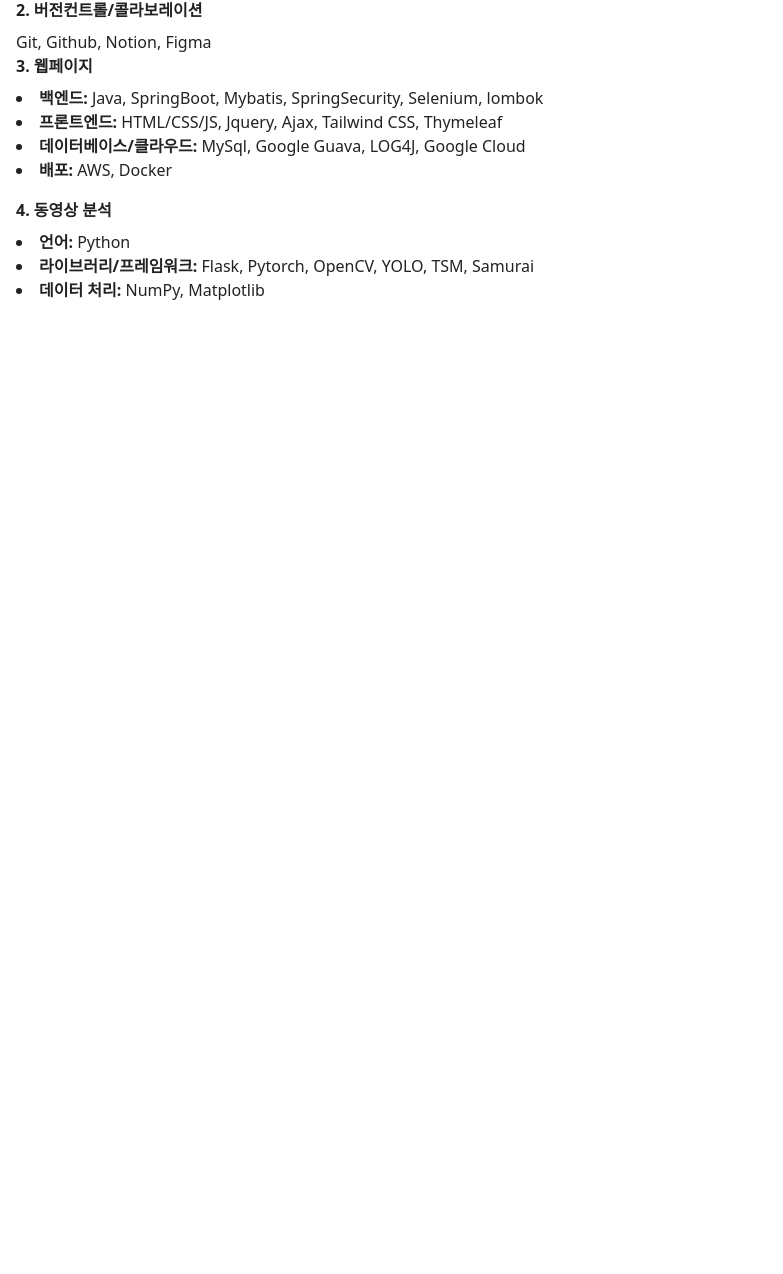
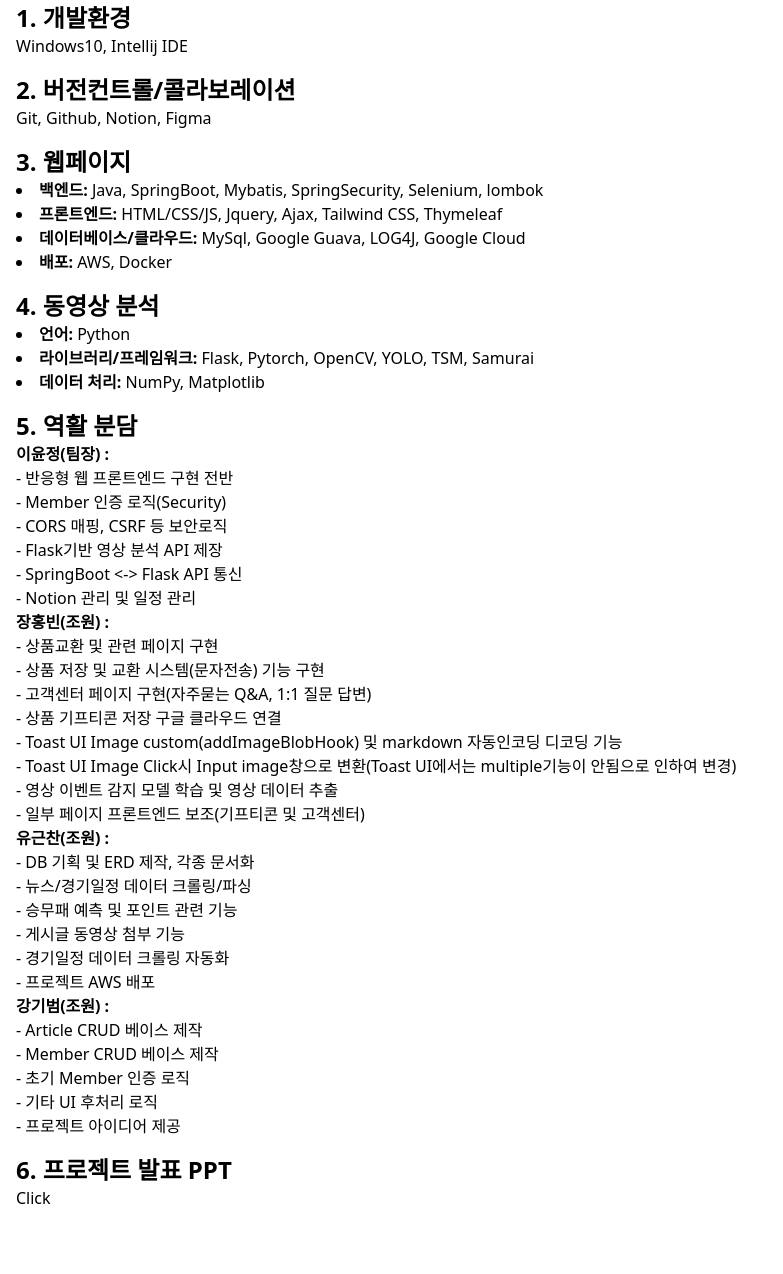
Before and after one commit to binch95/portfolio, a website built with webpack: page teamProject.html in a window 1280 px wide. Shown: the part 690-1964 px from the top of the page, without its empty margins (0-783 px from the left). Before the commit the page ends 1056 px from the top, so only its background shows below. Built offline with nearby package versions, Linux system fonts and the light colour scheme.

Commit message:
수정중

```diff
--- a/teamProject.html
+++ b/teamProject.html
@@ -6,7 +6,6 @@
   <meta name="viewport" content="width=device-width, initial-scale=1.0">
   <meta name="color-scheme" content="light">
   <meta name="supported-color-schemes" content="light">
-  <link rel="stylesheet" href="css/style.css">
   <link rel="stylesheet" href="https://cdn.jsdelivr.net/npm/tailwindcss@2.2/dist/tailwind.min.css">
   <title>KICKNAYSIS - Team Project</title>
 </head>
@@ -14,24 +13,24 @@
 <body>
 <div class="container mx-auto px-4 py-8">
   <header class="mb-8 text-center">
-    <h1 class="font-bold mb-4">KICKNAYSIS</h1>
+    <h1 class="font-bold mb-4 text-4xl">KICKNAYSIS</h1>
     <p>팀 프로젝트</p>
   </header>
 
   <section class="mb-8">
-    <h2 class="font-semibold mb-2">수행기간</h2>
+    <h2 class="font-semibold mb-2 text-2xl">수행기간</h2>
     <p>2024.10.18. -</p>
   </section>
 
   <section class="mb-8">
-    <h2 class="font-semibold mb-2">목표</h2>
+    <h2 class="font-semibold mb-2 text-2xl">목표</h2>
     <p>
       경기 동영상에 대한 분석 기능을 제공하는 해외 축구 경기 예측 사이트
     </p>
   </section>
 
   <section class="mb-8">
-    <h2 class="font-semibold mb-2">내용</h2>
+    <h2 class="font-semibold mb-2 text-2xl">내용</h2>
     <p class="mb-4">
       축구 경기 관람에 취미를 가진 사람들이 경기에 대한 분석 및 결과 예측을 하며 커뮤니티로 소통할 수 있는 기능을 제공함과 동시에,
       결과 예측을 위한 축구 경기 영상 분석 서비스를 제공하여 기술적, 기능적인 부분에서 기존 사이트보다 발전된 사이트를 제작하고자 하였습니다.
@@ -48,14 +47,14 @@
   </section>
 
   <section class="mb-8">
-    <h2 class="font-semibold mb-2">설계/프로세스</h2>
-    <h3 class="font-semibold mb-2">1. 개발환경</h3>
+    <h1 class="font-semibold mb-2 text-3xl">설계/프로세스</h1>
+    <h2 class="font-semibold mt-4 text-2xl">1. 개발환경</h2>
     <p>Windows10, Intellij IDE</p>
 
-    <h3 class="font-semibold mb-2">2. 버전컨트롤/콜라보레이션</h3>
+    <h2 class="font-semibold mt-4 text-2xl">2. 버전컨트롤/콜라보레이션</h2>
     <p>Git, Github, Notion, Figma</p>
 
-    <h3 class="font-semibold mb-2">3. 웹페이지</h3>
+    <h2 class="font-semibold mt-4 text-2xl">3. 웹페이지</h2>
     <ul class="list-disc list-inside mb-4">
       <li><strong>백엔드:</strong> Java, SpringBoot, Mybatis, SpringSecurity, Selenium, lombok</li>
       <li><strong>프론트엔드:</strong> HTML/CSS/JS, Jquery, Ajax, Tailwind CSS, Thymeleaf</li>
@@ -63,12 +62,52 @@
       <li><strong>배포:</strong> AWS, Docker</li>
     </ul>
 
-    <h3 class="font-semibold mb-2">4. 동영상 분석</h3>
+    <h2 class="font-semibold mt-4 text-2xl">4. 동영상 분석</h2>
     <ul class="list-disc list-inside">
       <li><strong>언어:</strong> Python</li>
       <li><strong>라이브러리/프레임워크:</strong> Flask, Pytorch, OpenCV, YOLO, TSM, Samurai</li>
       <li><strong>데이터 처리:</strong> NumPy, Matplotlib</li>
     </ul>
+
+    <h2 class="font-semibold mt-4 text-2xl">5. 역활 분담</h2>
+    <ul class="list-disc list-inside">
+      <ol start="1"><strong>이윤정(팀장) : </strong>
+        <li>- 반응형 웹 프론트엔드 구현 전반</li>
+        <li>- Member 인증 로직(Security)</li>
+        <li>- CORS 매핑, CSRF 등 보안로직</li>
+        <li>- Flask기반 영상 분석 API 제장</li>
+        <li>- SpringBoot <-> Flask API 통신</li>
+        <li>- Notion 관리 및 일정 관리</li>
+      </ol>
+      <ol><strong>장홍빈(조원) : </strong>
+        <li>- 상품교환 및 관련 페이지 구현</li>
+        <li>- 상품 저장 및 교환 시스템(문자전송) 기능 구현</li>
+        <li>- 고객센터 페이지 구현(자주묻는 Q&A, 1:1 질문 답변)</li>
+        <li>- 상품 기프티콘 저장 구글 클라우드 연결</li>
+        <li>- Toast UI Image custom(addImageBlobHook) 및 markdown 자동인코딩 디코딩 기능</li>
+        <li>- Toast UI Image Click시 Input image창으로 변환(Toast UI에서는 multiple기능이 안됨으로 인하여 변경)</li>
+        <li>- 영상 이벤트 감지 모델 학습 및 영상 데이터 추출</li>
+        <li>- 일부 페이지 프론트엔드 보조(기프티콘 및 고객센터)</li>
+      </ol>
+      <ol><strong>유근찬(조원) : </strong>
+        <li>- DB 기획 및 ERD 제작, 각종 문서화</li>
+        <li>- 뉴스/경기일정 데이터 크롤링/파싱</li>
+        <li>- 승무패 예측 및 포인트 관련 기능</li>
+        <li>- 게시글 동영상 첨부 기능</li>
+        <li>- 경기일정 데이터 크롤링 자동화</li>
+        <li>- 프로젝트 AWS 배포</li>
+      </ol>
+      <ol><strong>강기범(조원) : </strong>
+        <li>- Article CRUD 베이스 제작</li>
+        <li>- Member CRUD 베이스 제작</li>
+        <li>- 초기 Member 인증 로직</li>
+        <li>- 기타 UI 후처리 로직</li>
+        <li>- 프로젝트 아이디어 제공</li>
+      </ol>
+    </ul>
+
+    <h2 class="font-semibold mt-4 text-2xl">6. 프로젝트 발표 PPT</h2>
+    <a href="TeamProject1.pdf" target="_blank">Click</a>
   </section>
 </div>
 </body>
```
Also changed, not shown: 1 other file.
